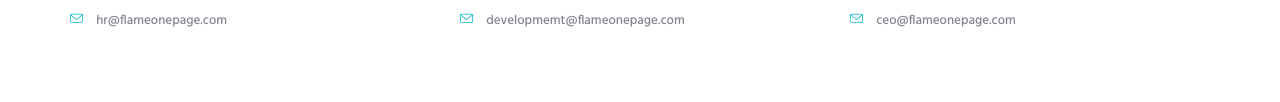
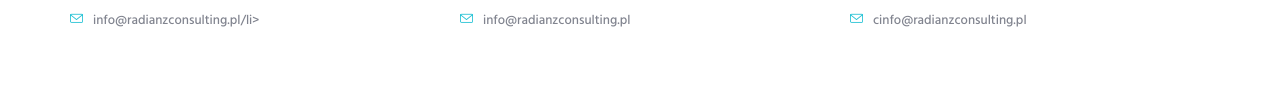
Before and after one commit to gokintosh/radians, a plain HTML site: page index.html in a window 1280 px wide. Shown: the part 3013-3115 px from the top of the page. Drawn offline with Linux system fonts and the light colour scheme.

Commit message:
add email

```diff
--- a/index.html
+++ b/index.html
@@ -322,7 +322,7 @@
                             <p>Jozefa Sarego 28/36<br>Krakow<br>Poland</p>
                             <ul class="list-unstyled contact-list">
                                 <!-- <li><i class="margin-r-10 color-base icon-call-out"></i> +48 729 296 758</li> -->
-                                <li><i class="margin-r-10 color-base icon-envelope"></i> hr@flameonepage.com</li>
+                                <li><i class="margin-r-10 color-base icon-envelope"></i>info@radianzconsulting.pl/li>
                             </ul>
                         </div>
                         <!-- End Contact List -->
@@ -333,7 +333,7 @@
                             <p>5th Floor<br>Yamuna Building<br>Technopark Phase 3,Kerala</p>
                             <ul class="list-unstyled contact-list">
                                 <!-- <li><i class="margin-r-10 color-base icon-call-out"></i> +91 7965 1257</li> -->
-                                <li><i class="margin-r-10 color-base icon-envelope"></i> developmemt@flameonepage.com</li>
+                                <li><i class="margin-r-10 color-base icon-envelope"></i>info@radianzconsulting.pl</li>
                             </ul>
                         </div>
                         <!-- End Contact List -->
@@ -344,7 +344,7 @@
                             <p>Level 9, 53 Walker Street<br> North Sydney<br> NSW 2060</p>
                             <ul class="list-unstyled contact-list">
                                 <!-- <li><i class="margin-r-10 color-base icon-call-out"></i> +44 654 583 5518</li> -->
-                                <li><i class="margin-r-10 color-base icon-envelope"></i> ceo@flameonepage.com</li>
+                                <li><i class="margin-r-10 color-base icon-envelope"></i>cinfo@radianzconsulting.pl</li>
                             </ul>
                         </div>
                         <!-- End Contact List -->
@@ -374,7 +374,7 @@
                                 <li class="footer-list-item"><a href="#body">Home</a></li>
                                 <li class="footer-list-item"><a href="#about">Why Us</a></li>
                                 <li class="footer-list-item"><a href="#services">Services</a></li>
-                                <li class="footer-list-item"><a href="mailto:careers@radianz-consulting.com">Careers</a></li>
+                                <li class="footer-list-item"><a href="mailto:info@radianzconsulting.pl">Careers</a></li>
                                 <li class="footer-list-item"><a href="#contact">Contact</a></li>
                             </ul>
                             <!-- End List -->
```
